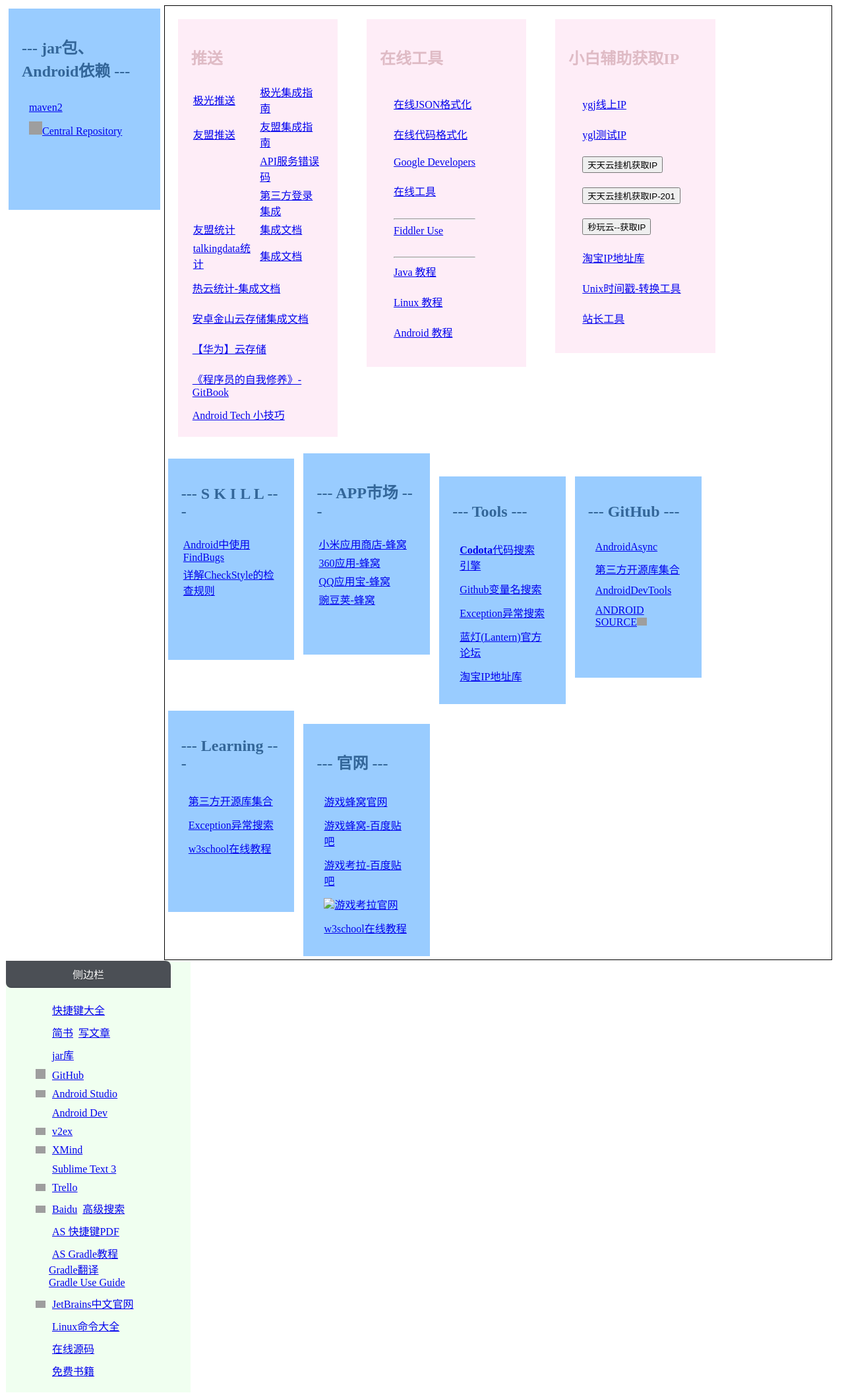
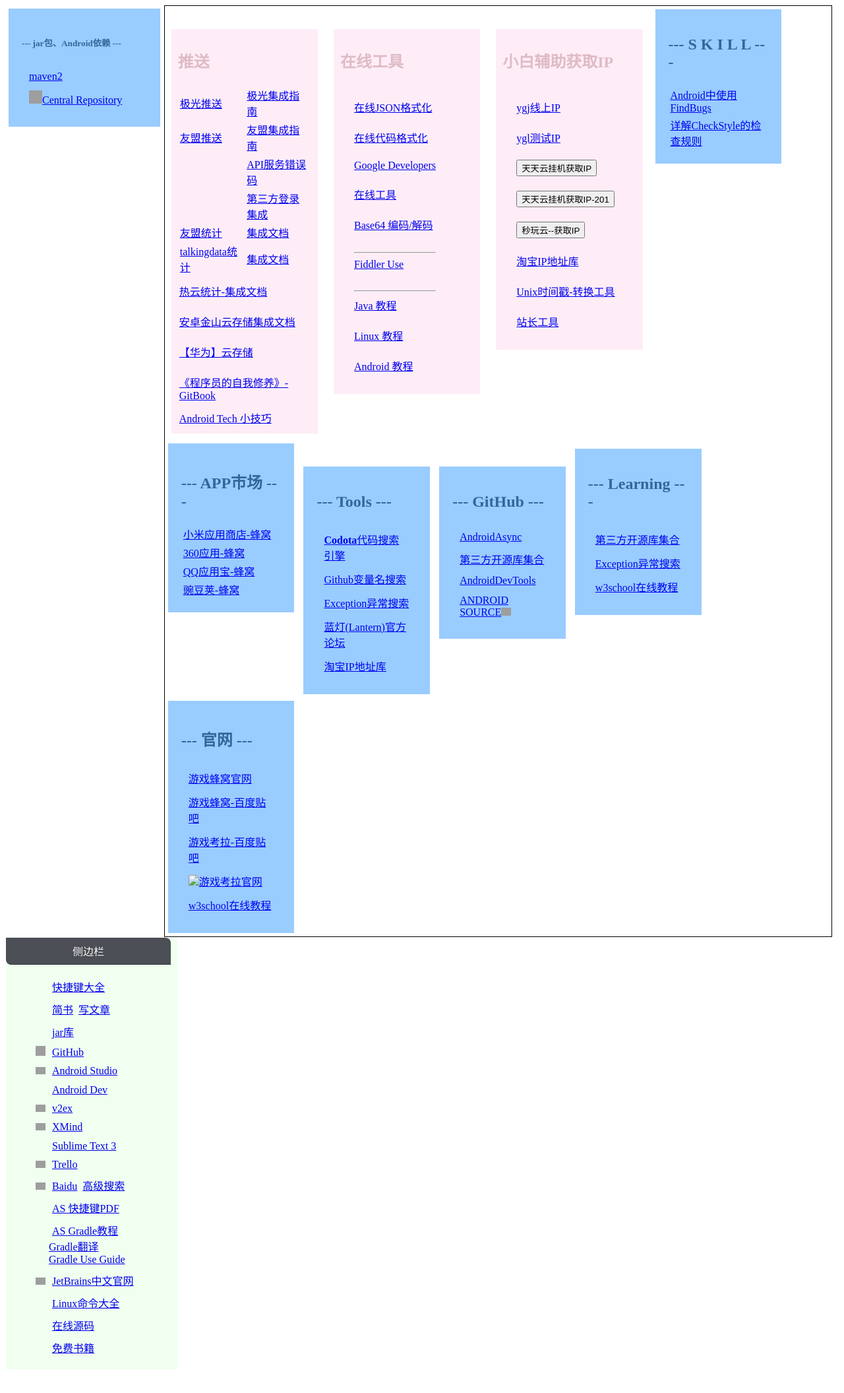
Before and after one commit to github201407/github201407.github.io, a Jekyll site: the page common.html, which Jekyll copies as it is, in a window 1280 px wide. Shown: the whole page at 66% size. Built offline with Jekyll 4.4.1, drawn with Linux system fonts in a browser that asks for light colours; after the commit the page ends 2076 px from its top, so only the background shows below that; grey boxes are pictures that could not be loaded.

Commit message:
add base64 link

```diff
--- a/common.html
+++ b/common.html
@@ -12,16 +12,16 @@
 .cities {
     background-color:#feedf7;
     color:#dfbbc5;
-    margin:20px;
-    padding:20px;
+    margin:10px;
+    padding:10px;
     width: 20%;
-    min-height: 50%;
+    min-height: 10%;
     display: inline-block;
 }
 
 .leftBar {/*侧边栏*/
     float:left;
-    width:280px;
+    width:260px;
     border:1px solid #fff;
     display:inline;
     background: #F0FFF0;
@@ -37,7 +37,6 @@
     margin:5px;
     padding:20px;
     width: 15%;
-    min-height: 30%;
     display: inline-block;
 }
 .menu__header {
@@ -178,6 +177,9 @@
 
      <tr>
       <td> <a href="https://c.runoob.com/" target="_blank">在线工具</a> </td>
+     </tr>
+     <tr>
+      <td> <a href="https://c.runoob.com/front-end/693" target="_blank">Base64 编码/解码</a> </td>
      </tr>
      <tr>
       <td> <hr/><a href="http://www.telerik.com/download/fiddler/update-installed" target="_blank">Fiddler Use</a> </td>
@@ -350,7 +352,7 @@
   </div>
 
   <div class="list">
-   <h2>--- jar包、Android依赖 ---</h2>
+   <h5>--- jar包、Android依赖 ---</h5>
    <table border="0" cellspacing="10">
     <tbody>
       <tr>
```
